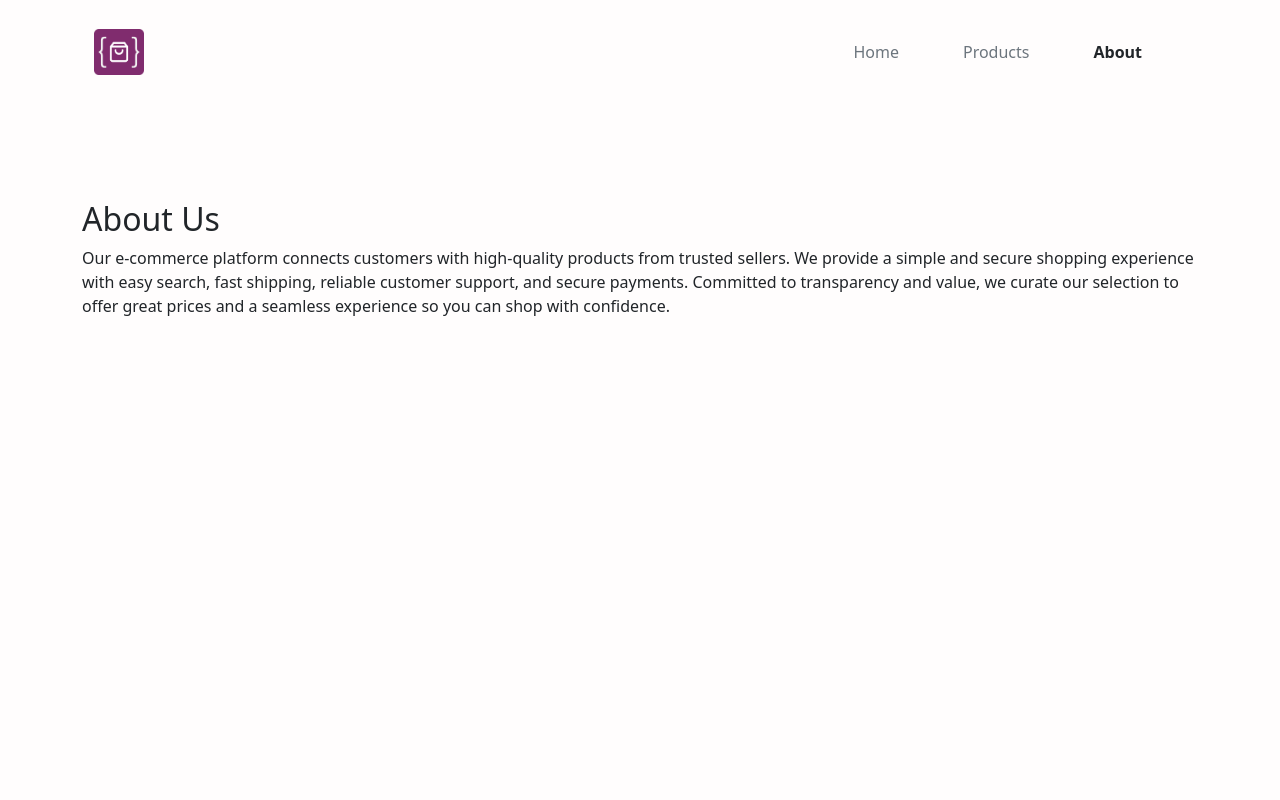
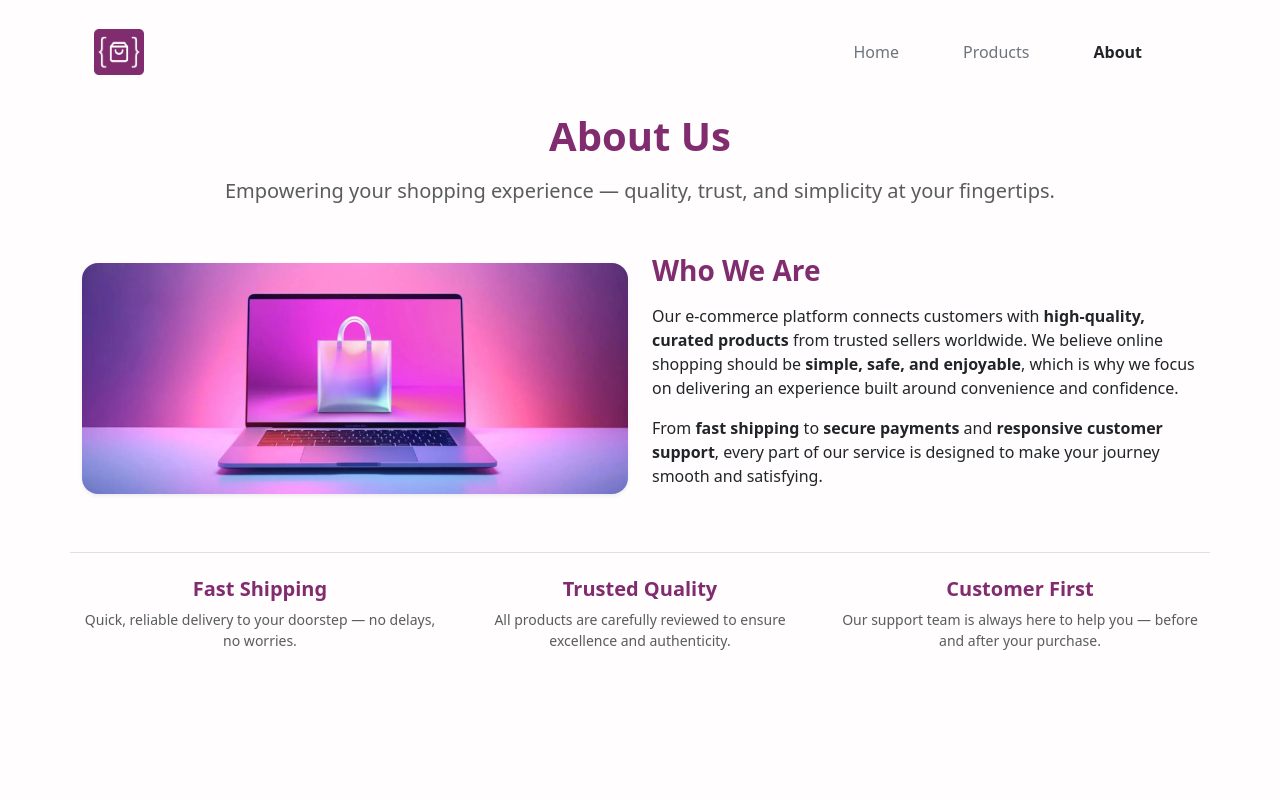
Before and after one commit to GiacomoGaudino/react-router, a React (Vite) app: page /about in a window 1280 px wide. Shown: the top 800 px of the page. Built offline with nearby package versions, Linux system fonts and the light colour scheme.

Commit message:
update aboutPage

```diff
--- a/src/pages/AboutPage.jsx
+++ b/src/pages/AboutPage.jsx
@@ -1,11 +1,45 @@
+import eCommerce from '../assets/imgs/e-commerce.webp'
+
 export default function AboutPage() {
 
     return (
         <>
             <main>
-                <div className="container my-5 py-5">
-                    <h2>About Us</h2>
-                    <p>Our e-commerce platform connects customers with high-quality products from trusted sellers. We provide a simple and secure shopping experience with easy search, fast shipping, reliable customer support, and secure payments. Committed to transparency and value, we curate our selection to offer great prices and a seamless experience so you can shop with confidence.</p>
+                <div className="container mb-3 pt-2 pb-5">
+                    <div className="text-center mb-5">
+                        <h1 className="fw-bold mb-3" style={{ color: '#802c6e' }}>About Us</h1>
+                        <p className="lead text-muted">Empowering your shopping experience — quality, trust, and simplicity at your fingertips.</p>
+                    </div>
+                    <div className="row align-items-center">
+                        <div className="col-md-6 mb-4 mb-md-0">
+                            <img
+                                src={eCommerce}
+                                alt="About our store"
+                                className="img-fluid rounded-4 shadow-sm" />
+                        </div>
+                        <div className="col-md-6">
+                            <h3 className="fw-semibold mb-3" style={{ color: '#802c6e' }}>Who We Are</h3>
+                            <p> Our e-commerce platform connects customers with <strong>high-quality, curated products</strong> from trusted sellers worldwide.
+                                We believe online shopping should be <strong>simple, safe, and enjoyable</strong>, which is why we focus on delivering
+                                an experience built around convenience and confidence.</p>
+                            <p>From <strong>fast shipping</strong> to <strong>secure payments</strong> and <strong>responsive customer support</strong>,
+                                every part of our service is designed to make your journey smooth and satisfying.</p>
+                        </div>
+                    </div>
+                    <div className="row text-center mt-5 pt-4 border-top">
+                        <div className="col-md-4 mb-4 mb-md-0">
+                            <h5 className="fw-bold" style={{ color: '#802c6e' }}>Fast Shipping</h5>
+                            <p className="text-muted small">Quick, reliable delivery to your doorstep — no delays, no worries.</p>
+                        </div>
+                        <div className="col-md-4 mb-4 mb-md-0">
+                            <h5 className="fw-bold" style={{ color: '#802c6e' }}>Trusted Quality</h5>
+                            <p className="text-muted small">All products are carefully reviewed to ensure excellence and authenticity.</p>
+                        </div>
+                        <div className="col-md-4">
+                            <h5 className="fw-bold" style={{ color: '#802c6e' }}>Customer First</h5>
+                            <p className="text-muted small">Our support team is always here to help you — before and after your purchase.</p>
+                        </div>
+                    </div>
                 </div>
             </main>
         </>
```
Also changed, not shown: src/assets/imgs/e-commerce.webp (added).
